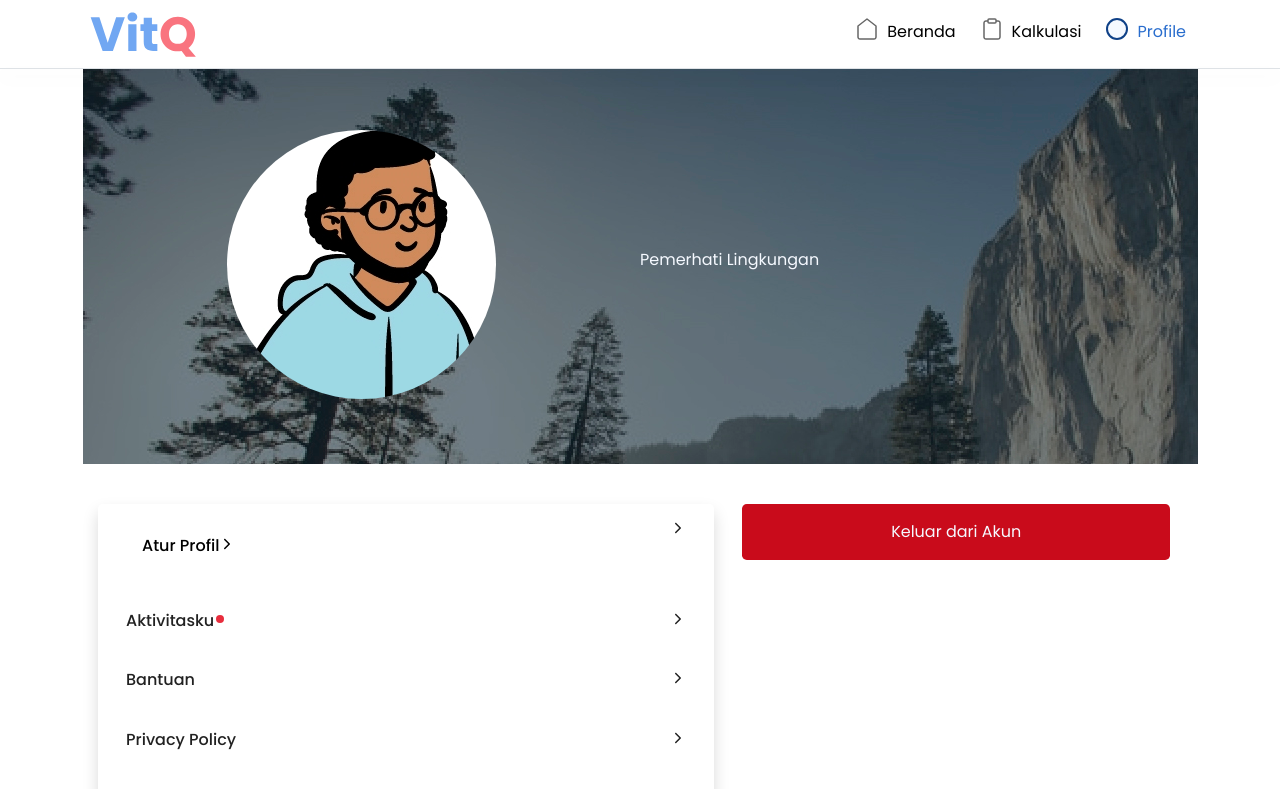
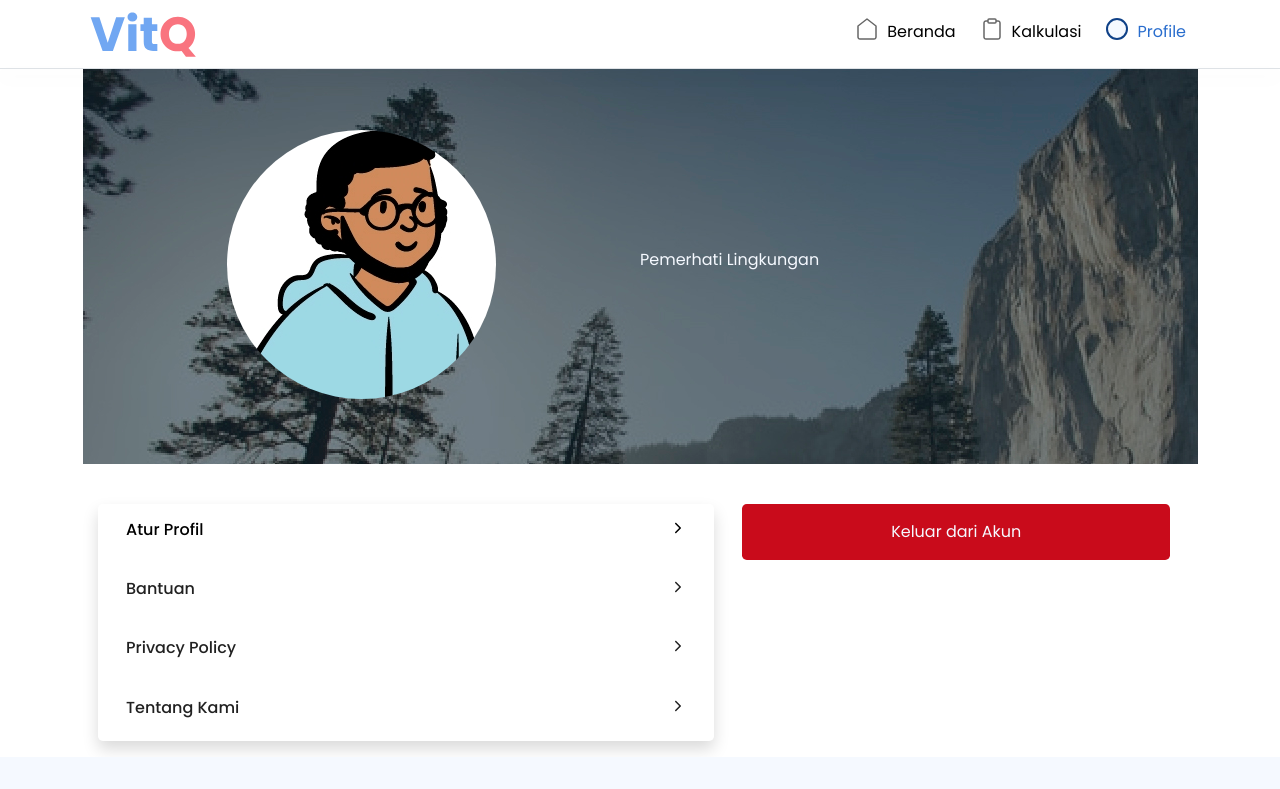
Before and after one commit to vitQQ/front-end-vitQ, a React (Create React App) app: page /akunku in a window 1280 px wide. Shown: the top 789 px of the page. Built offline with nearby package versions, Linux system fonts and the light colour scheme; no server answers.

Commit message:
fixing-navlink

```diff
--- a/src/pages/Profil/Akunku.jsx
+++ b/src/pages/Profil/Akunku.jsx
@@ -34,22 +34,12 @@ export default function Akunku() {
         </div>
         <Row className="m-3 pt-4">
           <Col className="shadow rounded-3">
-            <div className="p-3 bg-light d-flex justify-content-between">
-              <NavLink to="/akunku/editprofil" className="text-decoration-none text-inactive">
-                <div className="p-3 bg-light d-flex justify-content-between">
-                  <h6>Atur Profil</h6>
-                  <IoIosArrowForward />
-                </div>
-              </NavLink>
-              <IoIosArrowForward />
-            </div>
-            <div className="p-3 bg-light d-flex justify-content-between">
-              <div className="d-flex justify-content-start">
-                <h6>Aktivitasku</h6>
-                <BsCircleFill className="pt-1" color="#E82D3D" size={12} />
+            <NavLink to="/akunku/editprofil" className="text-decoration-none text-inactive">
+              <div className="p-3 bg-light d-flex justify-content-between">
+                <h6>Atur Profil</h6>
+                <IoIosArrowForward />
               </div>
-              <IoIosArrowForward />
-            </div>
+            </NavLink>
             <div className="p-3 bg-light d-flex justify-content-between">
               <h6>Bantuan</h6>
               <IoIosArrowForward />
```
